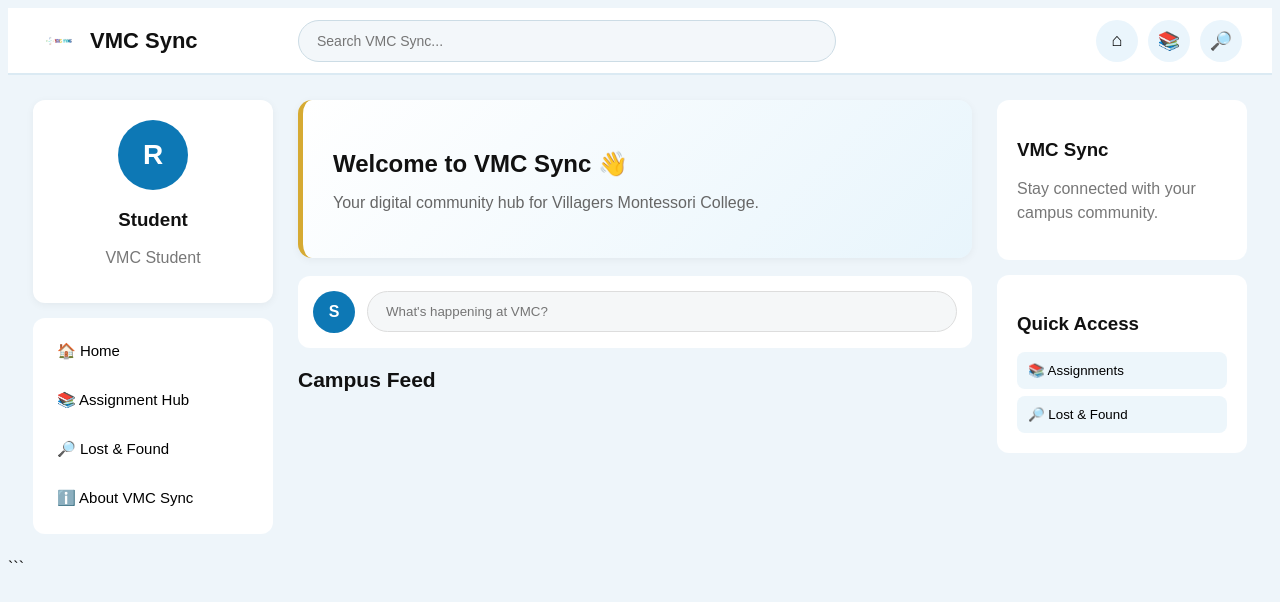
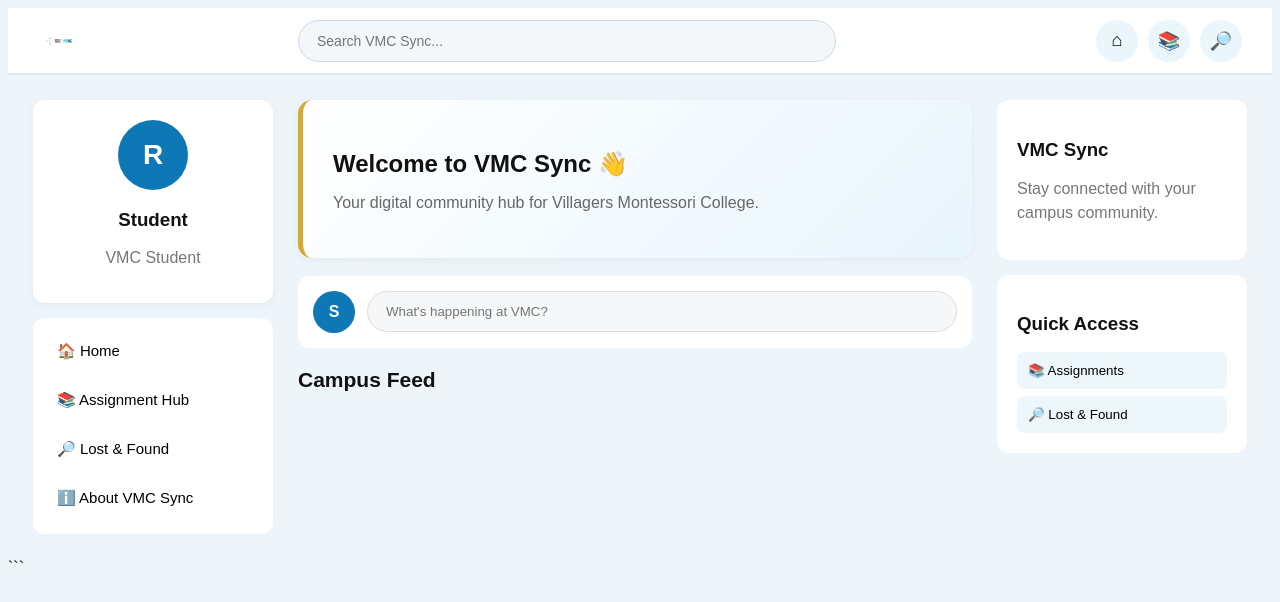
Before and after one commit to Dy510-glitch/VMC-SYNC.1, a plain HTML site: page index.html in a window 1280 px wide. Drawn offline with Linux system fonts and the light colour scheme.

Commit message:
Remove brand name 'VMC Sync' from header

```diff
--- a/index.html
+++ b/index.html
@@ -17,7 +17,6 @@
 
     <div class="brand">
         <img src="logo.png">
-        <span>VMC Sync</span>
     </div>
 
     <div class="search-box">
```
